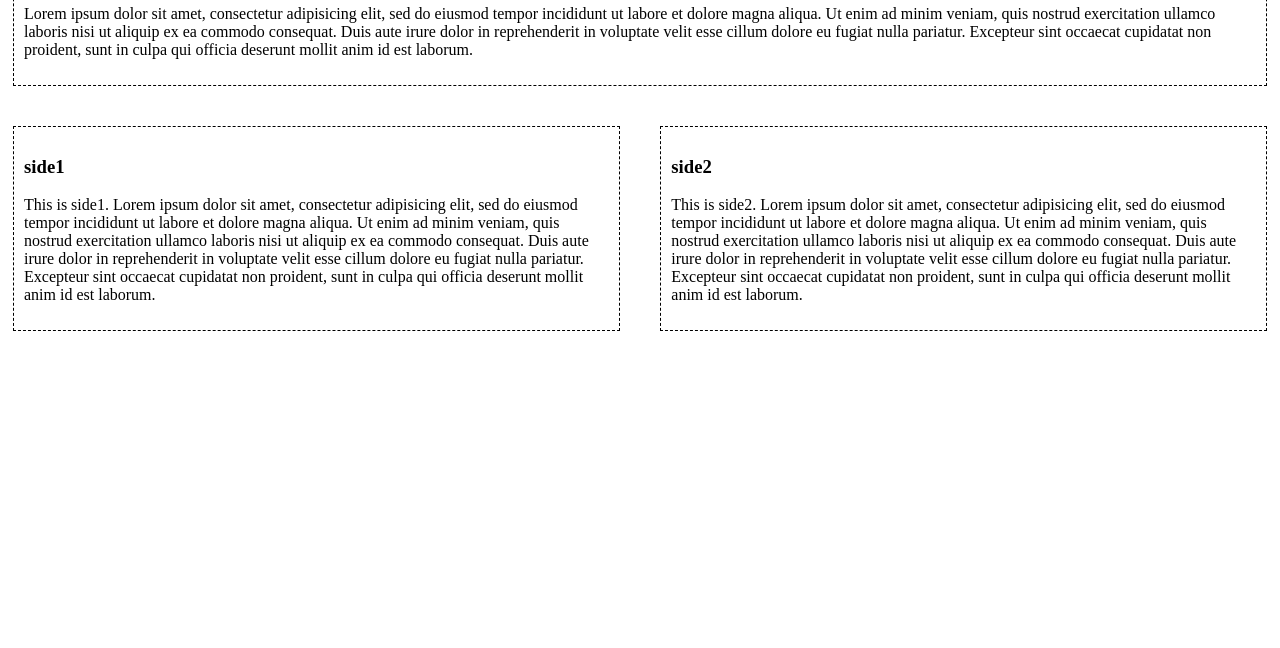
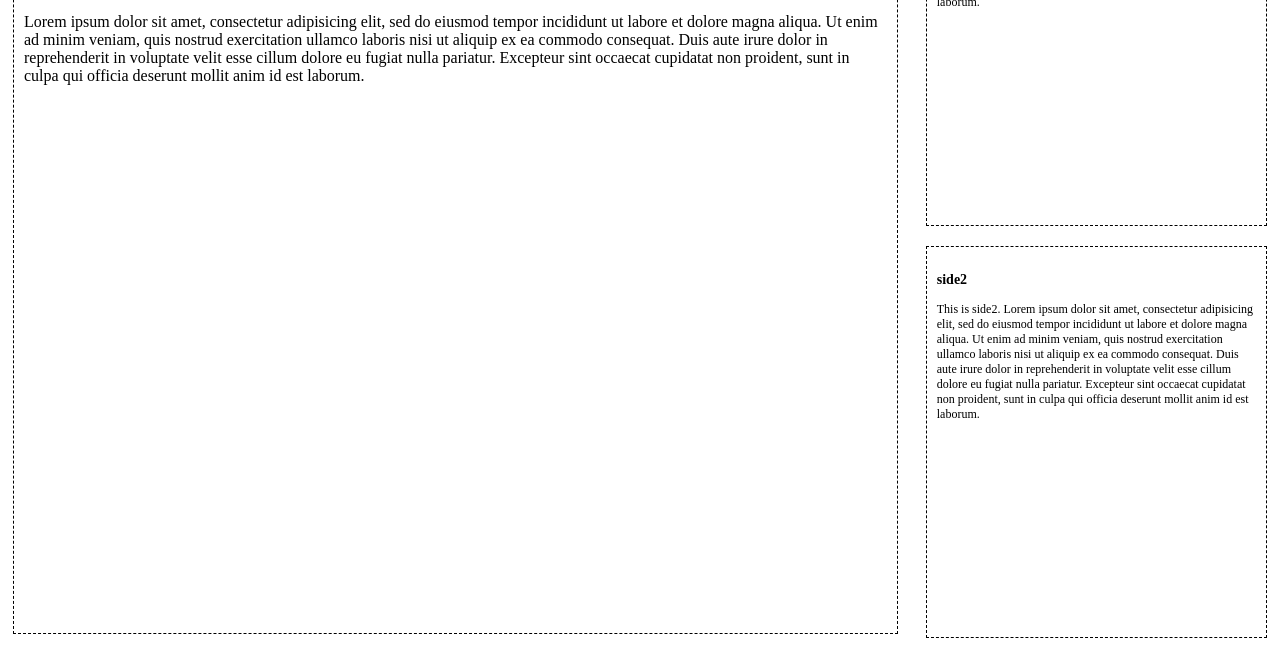
Before and after one commit to amy1hwang/mondrian, a plain HTML site: page index.html in a window 1280 px wide. Shown: the part 184-832 px from the top of the page. Before the commit the page ends 800 px from the top, so only its background shows below. Drawn offline with Linux system fonts and the light colour scheme.

Commit message:
add media query for desktop version

```diff
--- a/css/styles.css
+++ b/css/styles.css
@@ -15,10 +15,10 @@
 @media screen and (min-width: 600px) {
   #main, #side1, #side2 {
     float: left;
-    margin: 20px 5px;
+    margin: 10px 5px;
   }
   #side1 {
-    clear: left;
+    /*clear: left;*/
     width: 48%;
   }
   #side2 {
@@ -26,3 +26,28 @@
     width: 48%;
   }
 }
+
+@media screen and (min-width: 1000px) {
+  #main {
+    float: left;
+    width: 70%;
+    height: 100vh;
+    }
+
+  #side1, #side2 {
+    float: right;
+    width: 27%;
+    height: 49vh;
+    font-size: 1.5vh;
+  }
+}
+
+.clearfix:before,
+.clearfix:after {
+  content: " ";
+  display: table;
+}
+
+.clearfix:after {
+  clear: both;
+}
--- a/index.html
+++ b/index.html
@@ -15,13 +15,13 @@
         Lorem ipsum dolor sit amet, consectetur adipisicing elit, sed do eiusmod tempor incididunt ut labore et dolore magna aliqua. Ut enim ad minim veniam, quis nostrud exercitation ullamco laboris nisi ut aliquip ex ea commodo consequat. Duis aute irure dolor in reprehenderit in voluptate velit esse cillum dolore eu fugiat nulla pariatur. Excepteur sint occaecat cupidatat non proident, sunt in culpa qui officia deserunt mollit anim id est laborum.
       </p>
     </div>
-    <div id="side1">
+    <div class="clearfix" id="side1">
       <h3>side1</h3>
       <p>
         This is side1. Lorem ipsum dolor sit amet, consectetur adipisicing elit, sed do eiusmod tempor incididunt ut labore et dolore magna aliqua. Ut enim ad minim veniam, quis nostrud exercitation ullamco laboris nisi ut aliquip ex ea commodo consequat. Duis aute irure dolor in reprehenderit in voluptate velit esse cillum dolore eu fugiat nulla pariatur. Excepteur sint occaecat cupidatat non proident, sunt in culpa qui officia deserunt mollit anim id est laborum.
       </p>
     </div>
-    <div id="side2">
+    <div class="clearfix" id="side2">
       <h3>side2</h3>
       <p>
         This is side2. Lorem ipsum dolor sit amet, consectetur adipisicing elit, sed do eiusmod tempor incididunt ut labore et dolore magna aliqua. Ut enim ad minim veniam, quis nostrud exercitation ullamco laboris nisi ut aliquip ex ea commodo consequat. Duis aute irure dolor in reprehenderit in voluptate velit esse cillum dolore eu fugiat nulla pariatur. Excepteur sint occaecat cupidatat non proident, sunt in culpa qui officia deserunt mollit anim id est laborum.
```
